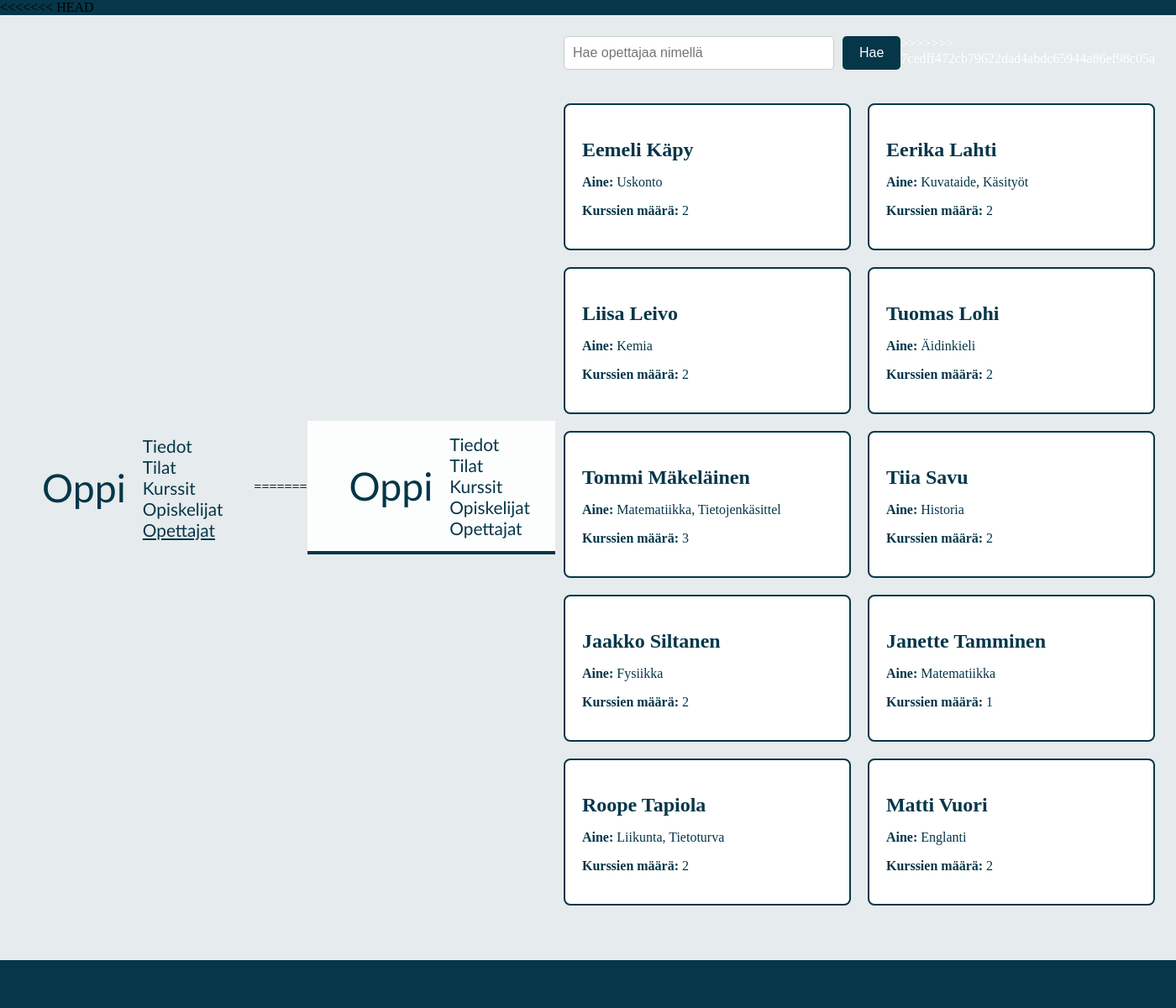
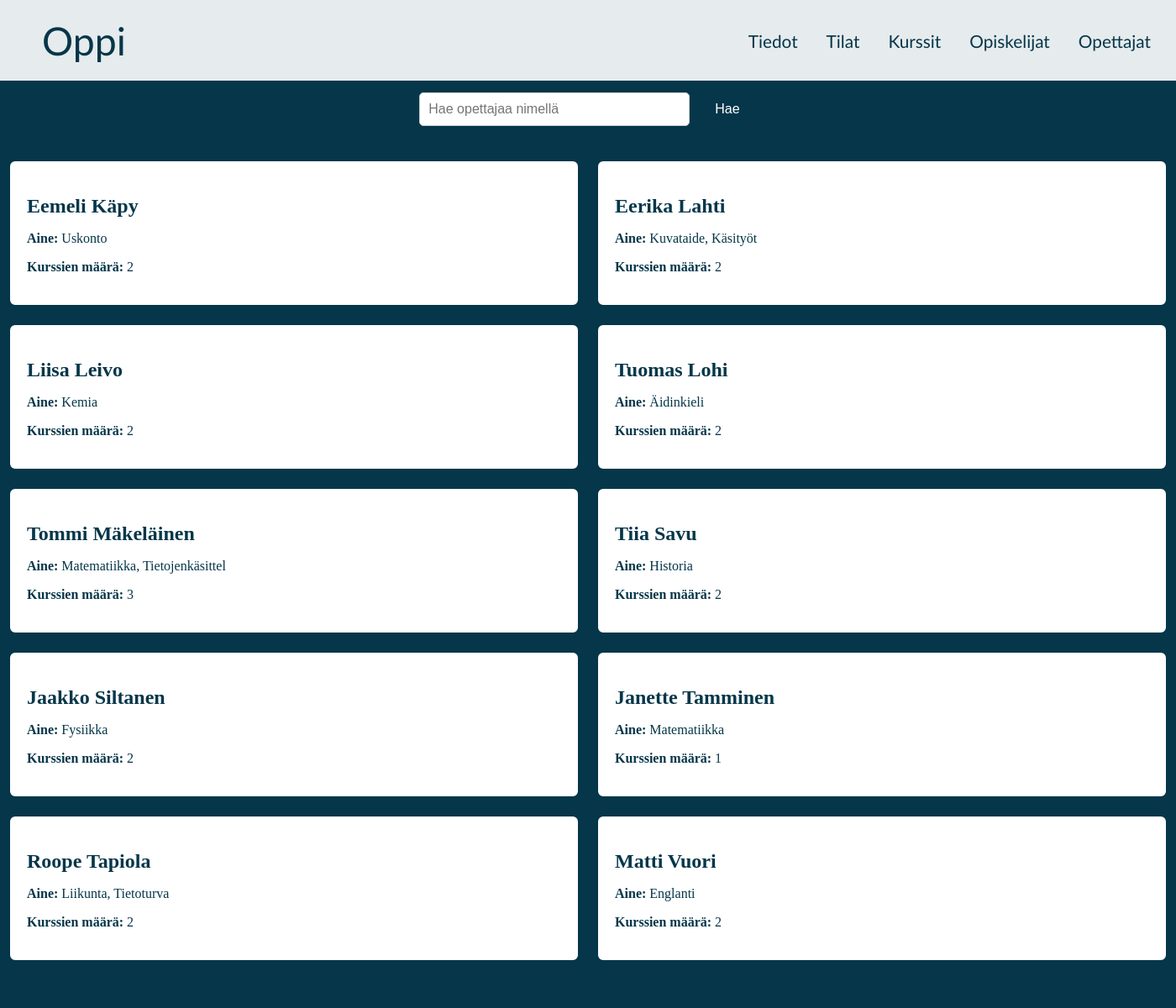
Before and after one commit to Autsku/Projekti, a PHP site: page /opettajat.php in a window 1400 px wide. Shown: the whole page at 84% size. Run offline with PHP 8.4, Linux system fonts and the light colour scheme; data comes from the database, SQL or seed files in the repository.

Commit message:
Hakukenttä tehty

```diff
--- a/Projekti/Koodi/opettajat.php
+++ b/Projekti/Koodi/opettajat.php
@@ -31,17 +31,6 @@ $opettajat = $stmt->fetchAll(PDO::FETCH_ASSOC);
     <title>Opettajat</title>
 </head>
 <body>
-<<<<<<< HEAD
-    <div class="header">
-        <a href="index.php" class="logo">Oppi</a>
-        <div class="items">
-            <a href="tiedot.php">Tiedot</a>
-            <a href="tilat.php">Tilat</a>
-            <a href="kurssit.php">Kurssit</a>
-            <a href="opiskelijat.php">Opiskelijat</a>
-            <a href="opettajat.php" style="text-decoration: underline;">Opettajat</a>
-        </div>
-=======
 <div class="header">
     <a href="index.php" class="logo">Oppi</a>
     <div class="items">
@@ -61,7 +50,6 @@ $opettajat = $stmt->fetchAll(PDO::FETCH_ASSOC);
             <input type="text" name="search" placeholder="Hae opettajaa nimellä" value="<?= htmlspecialchars($search) ?>">
             <button type="submit">Hae</button>
         </form>
->>>>>>> 7cedff472cb79622dad4abdc65944a86ef98c05a
     </div>
 
     <div class="teachers-container">
```
